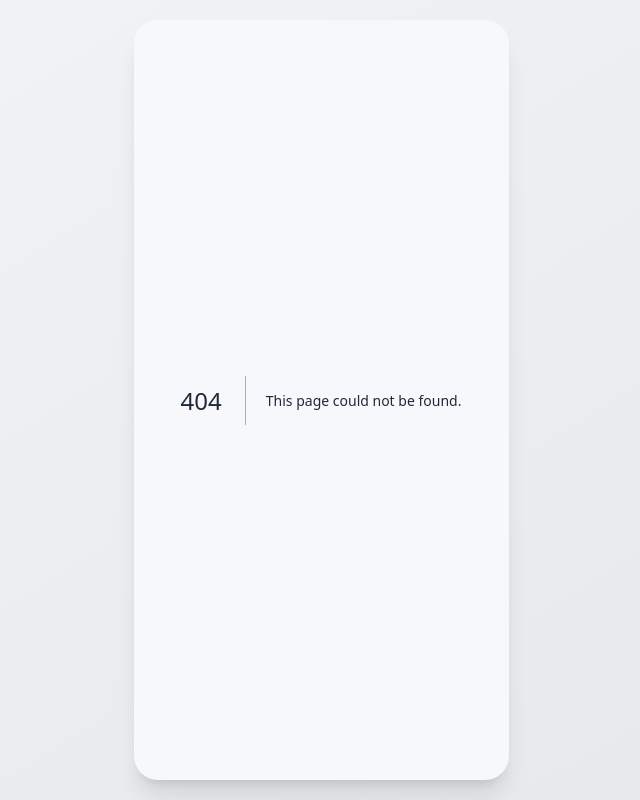
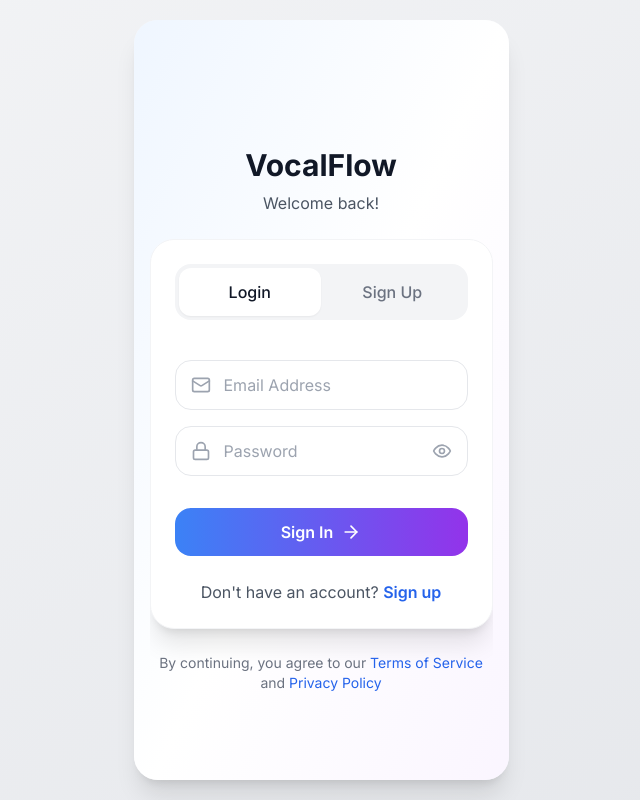
Before and after one commit to Vocal-Coach/frontend, a Next.js app: page /onboarding in a window 1280 px wide. Before the commit this address had no page. Shown: the whole page, without its empty margins (319-959 px from the left). Built offline with nearby package versions, Linux system fonts and the light colour scheme.

Commit message:
feat: publish onboarding page with login feat

```diff
--- a/src/app/levels/page.tsx
+++ b/src/app/levels/page.tsx
@@ -14,7 +14,7 @@ export default function Levels() {
           </button>
         </Link>
         <h2 className="text-xl font-semibold text-gray-800 text-center flex-grow">
-          Practice Levels
+          Evaluation
         </h2>
         <div className="w-10"></div>
       </div>
@@ -24,7 +24,7 @@ export default function Levels() {
           {" "}
           {/* 카드 사이 간격 조정 */}
           {levels.map((level) => (
-            <Link href={`/practice/${level.id}`} key={level.id}>
+            <Link href={`/evaluate/${level.id}`} key={level.id}>
               <div className="bg-white p-5 rounded-2xl shadow-md hover:shadow-lg transition-all duration-200 cursor-pointer mb-4">
                 <h3 className={`text-lg font-semibold ${level.accentColor}`}>
                   Level {level.id}: {level.title.split(":")[1].trim()}
--- /dev/null
+++ b/src/app/onboarding/page.tsx
@@ -0,0 +1,235 @@
+"use client";
+
+import { useState } from "react";
+import { Eye, EyeOff, Mail, Lock, User, ArrowRight } from "lucide-react";
+
+export default function OnboardingPage() {
+  const [isLogin, setIsLogin] = useState(true);
+  const [showPassword, setShowPassword] = useState(false);
+  const [showConfirmPassword, setShowConfirmPassword] = useState(false);
+  const [formData, setFormData] = useState({
+    name: "",
+    email: "",
+    password: "",
+    confirmPassword: "",
+  });
+
+  const handleInputChange = (e: React.ChangeEvent<HTMLInputElement>) => {
+    setFormData({
+      ...formData,
+      [e.target.name]: e.target.value,
+    });
+  };
+
+  const handleSubmit = (e: React.FormEvent) => {
+    e.preventDefault();
+    if (isLogin) {
+      // Handle login
+      console.log("Login:", {
+        email: formData.email,
+        password: formData.password,
+      });
+    } else {
+      // Handle signup
+      if (formData.password !== formData.confirmPassword) {
+        alert("Passwords don't match!");
+        return;
+      }
+      console.log("Signup:", formData);
+    }
+  };
+
+  const toggleMode = () => {
+    setIsLogin(!isLogin);
+    setFormData({
+      name: "",
+      email: "",
+      password: "",
+      confirmPassword: "",
+    });
+    setShowPassword(false);
+    setShowConfirmPassword(false);
+  };
+
+  return (
+    <div className="min-h-screen bg-gradient-to-br from-blue-50 via-white to-purple-50 flex items-center justify-center p-4 py-8">
+      <div className="w-full max-w-md max-h-screen overflow-y-auto">
+        {/* Header */}
+        <div className="text-center mb-6">
+          <h1 className="text-3xl font-bold text-gray-900 mb-2">VocalFlow</h1>
+          <p className="text-gray-600">
+            {isLogin ? "Welcome back!" : "Start your vocal journey"}
+          </p>
+        </div>
+
+        {/* Form Container */}
+        <div className="bg-white rounded-3xl shadow-xl p-6 border border-gray-100">
+          {/* Toggle Buttons */}
+          <div className="flex bg-gray-100 rounded-2xl p-1 mb-6">
+            <button
+              type="button"
+              onClick={() => setIsLogin(true)}
+              className={`flex-1 py-3 px-4 rounded-xl font-medium transition-all duration-300 ${
+                isLogin
+                  ? "bg-white text-gray-900 shadow-sm"
+                  : "text-gray-500 hover:text-gray-700"
+              }`}
+            >
+              Login
+            </button>
+            <button
+              type="button"
+              onClick={() => setIsLogin(false)}
+              className={`flex-1 py-3 px-4 rounded-xl font-medium transition-all duration-300 ${
+                !isLogin
+                  ? "bg-white text-gray-900 shadow-sm"
+                  : "text-gray-500 hover:text-gray-700"
+              }`}
+            >
+              Sign Up
+            </button>
+          </div>
+
+          {/* Form */}
+          <form onSubmit={handleSubmit} className="space-y-4">
+            {/* Name Field (Signup only) */}
+            <div
+              className={`transition-all duration-300 overflow-hidden ${
+                isLogin ? "max-h-0 opacity-0" : "max-h-20 opacity-100"
+              }`}
+            >
+              <div className="relative">
+                <User className="absolute left-4 top-1/2 transform -translate-y-1/2 text-gray-400 h-5 w-5" />
+                <input
+                  type="text"
+                  name="name"
+                  placeholder="Full Name"
+                  value={formData.name}
+                  onChange={handleInputChange}
+                  className="w-full pl-12 pr-4 py-3 border border-gray-200 rounded-2xl focus:outline-none focus:ring-2 focus:ring-blue-500 focus:border-transparent transition-all duration-200"
+                  required={!isLogin}
+                />
+              </div>
+            </div>
+
+            {/* Email Field */}
+            <div className="relative">
+              <Mail className="absolute left-4 top-1/2 transform -translate-y-1/2 text-gray-400 h-5 w-5" />
+              <input
+                type="email"
+                name="email"
+                placeholder="Email Address"
+                value={formData.email}
+                onChange={handleInputChange}
+                className="w-full pl-12 pr-4 py-3 border border-gray-200 rounded-2xl focus:outline-none focus:ring-2 focus:ring-blue-500 focus:border-transparent transition-all duration-200"
+                required
+              />
+            </div>
+
+            {/* Password Field */}
+            <div className="relative">
+              <Lock className="absolute left-4 top-1/2 transform -translate-y-1/2 text-gray-400 h-5 w-5" />
+              <input
+                type={showPassword ? "text" : "password"}
+                name="password"
+                placeholder="Password"
+                value={formData.password}
+                onChange={handleInputChange}
+                className="w-full pl-12 pr-12 py-3 border border-gray-200 rounded-2xl focus:outline-none focus:ring-2 focus:ring-blue-500 focus:border-transparent transition-all duration-200"
+                required
+              />
+              <button
+                type="button"
+                onClick={() => setShowPassword(!showPassword)}
+                className="absolute right-4 top-1/2 transform -translate-y-1/2 text-gray-400 hover:text-gray-600"
+              >
+                {showPassword ? (
+                  <EyeOff className="h-5 w-5" />
+                ) : (
+                  <Eye className="h-5 w-5" />
+                )}
+              </button>
+            </div>
+
+            {/* Confirm Password Field (Signup only) */}
+            <div
+              className={`transition-all duration-300 overflow-hidden ${
+                isLogin ? "max-h-0 opacity-0" : "max-h-20 opacity-100"
+              }`}
+            >
+              <div className="relative">
+                <Lock className="absolute left-4 top-1/2 transform -translate-y-1/2 text-gray-400 h-5 w-5" />
+                <input
+                  type={showConfirmPassword ? "text" : "password"}
+                  name="confirmPassword"
+                  placeholder="Confirm Password"
+                  value={formData.confirmPassword}
+                  onChange={handleInputChange}
+                  className="w-full pl-12 pr-12 py-3 border border-gray-200 rounded-2xl focus:outline-none focus:ring-2 focus:ring-blue-500 focus:border-transparent transition-all duration-200"
+                  required={!isLogin}
+                />
+                <button
+                  type="button"
+                  onClick={() => setShowConfirmPassword(!showConfirmPassword)}
+                  className="absolute right-4 top-1/2 transform -translate-y-1/2 text-gray-400 hover:text-gray-600"
+                >
+                  {showConfirmPassword ? (
+                    <EyeOff className="h-5 w-5" />
+                  ) : (
+                    <Eye className="h-5 w-5" />
+                  )}
+                </button>
+              </div>
+            </div>
+
+            {/* Forgot Password (Login only) */}
+            {/* {isLogin && (
+              <div className="text-right">
+                <button
+                  type="button"
+                  className="text-sm text-blue-600 hover:text-blue-700 font-medium"
+                >
+                  Forgot Password?
+                </button>
+              </div>
+            )} */}
+
+            {/* Submit Button */}
+            <button
+              type="submit"
+              className="w-full bg-gradient-to-r from-blue-500 to-purple-600 text-white py-3 rounded-2xl font-semibold hover:from-blue-600 hover:to-purple-700 transition-all duration-200 flex items-center justify-center group mt-6"
+            >
+              {isLogin ? "Sign In" : "Create Account"}
+              <ArrowRight className="ml-2 h-5 w-5 group-hover:translate-x-1 transition-transform duration-200" />
+            </button>
+          </form>
+
+          <div className="mt-6 text-center">
+            <p className="text-gray-600">
+              {isLogin ? "Don't have an account?" : "Already have an account?"}{" "}
+              <button
+                type="button"
+                onClick={toggleMode}
+                className="text-blue-600 hover:text-blue-700 font-semibold"
+              >
+                {isLogin ? "Sign up" : "Sign in"}
+              </button>
+            </p>
+          </div>
+        </div>
+
+        {/* Footer */}
+        <div className="text-center mt-6 text-sm text-gray-500">
+          By continuing, you agree to our{" "}
+          <a href="#" className="text-blue-600 hover:text-blue-700">
+            Terms of Service
+          </a>{" "}
+          and{" "}
+          <a href="#" className="text-blue-600 hover:text-blue-700">
+            Privacy Policy
+          </a>
+        </div>
+      </div>
+    </div>
+  );
+}
--- a/src/app/path-selection/page.tsx
+++ b/src/app/path-selection/page.tsx
@@ -14,18 +14,18 @@ export default function PathSelection() {
       <div className="space-y-5 w-full max-w-sm mx-auto">
         <Link href="/levels">
           <Card
-            title="Practice Exercises"
-            description="Access targeted exercises to improve your vocal skills."
-            icon={<BarChartBig className="text-purple-600" />}
-            accentColorClass="text-purple-600"
+            title="Evaluate My Voice"
+            description="Get a quick analysis of your pitch, tone, and range."
+            icon={<Mic className="text-indigo-600" />}
+            accentColorClass="text-indigo-600"
           />
         </Link>
 
         <Card
-          title="Evaluate My Voice"
-          description="Get a quick analysis of your pitch, tone, and range."
-          icon={<Mic className="text-indigo-600" />}
-          accentColorClass="text-indigo-600"
+          title="Practice Exercises"
+          description="Access targeted exercises to improve your vocal skills."
+          icon={<BarChartBig className="text-purple-600" />}
+          accentColorClass="text-purple-600"
           onClick={() =>
             alert("This feature will be available in a future update.")
           }
```
Also changed, not shown: src/app/evaluate/[levelId]/page.tsx (renamed from src/app/practice/[levelId]/page.tsx).
